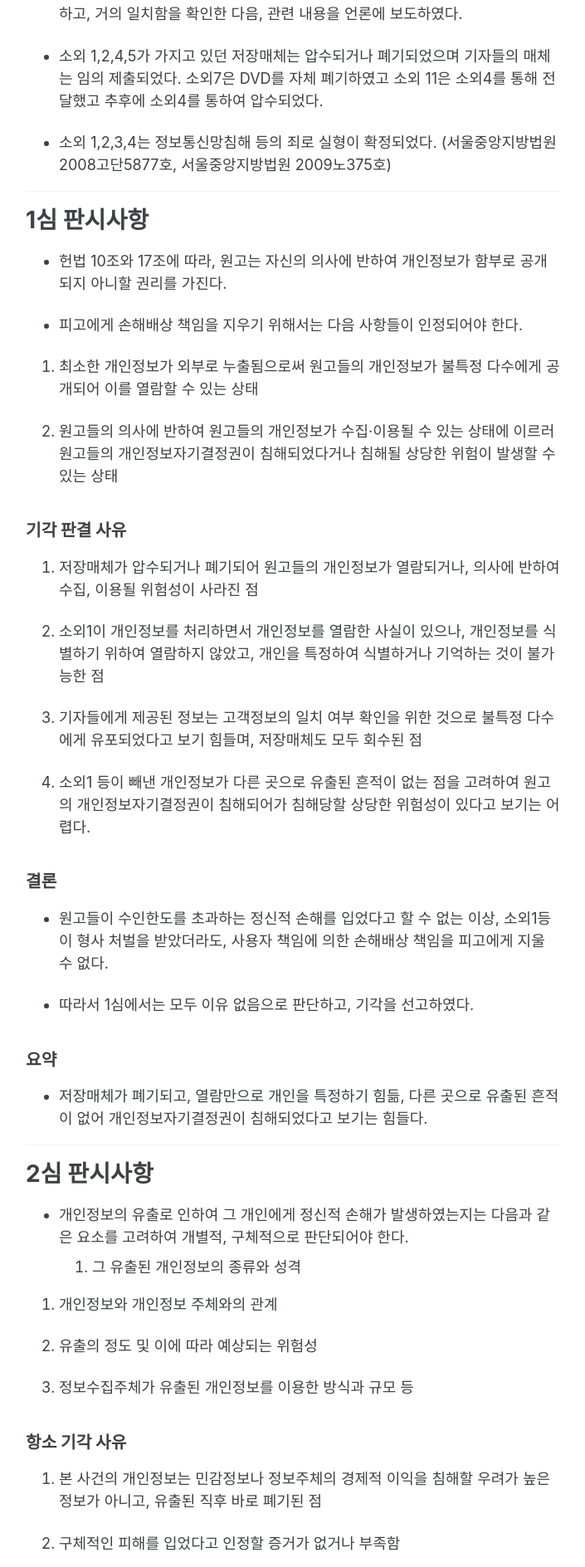
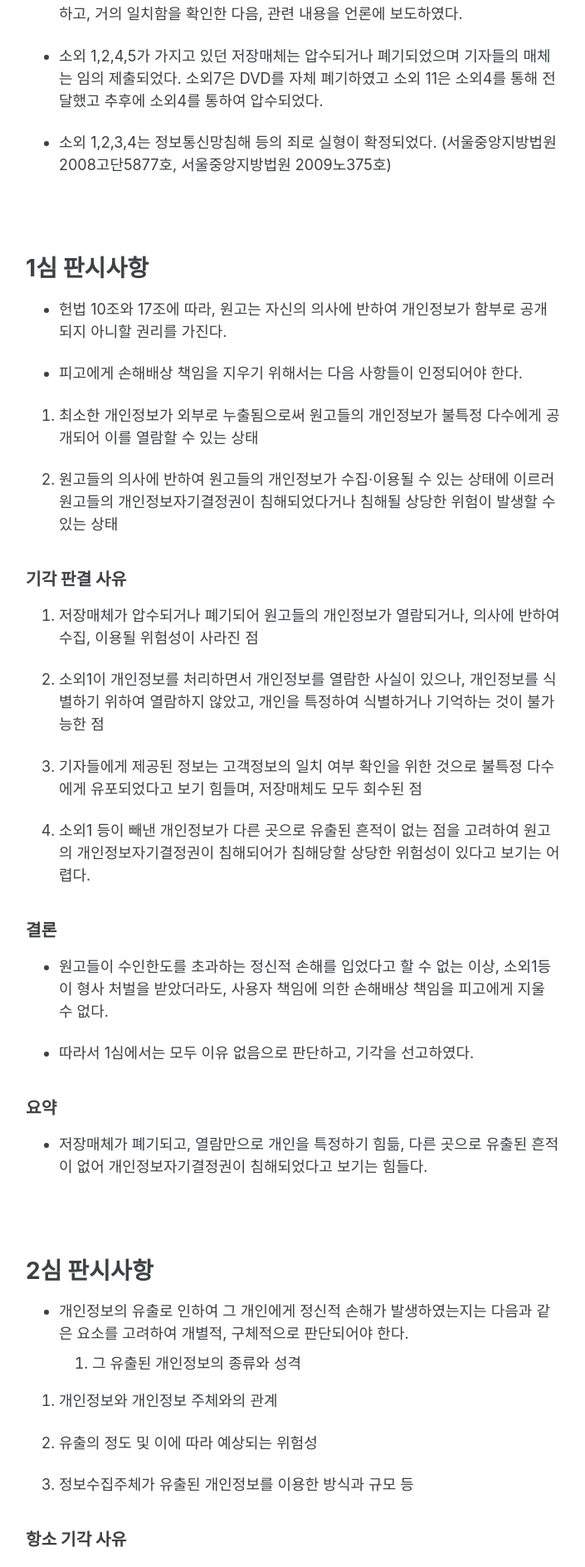
Before and after one commit to DongkilShin1/op2gs2.github.io, a Jekyll site: the page built from _posts/2021/개인정보보호법/2021-06-20-GS칼텍스 개인정보 유출사건 판결문 정리.md, in a window 1280 px wide. Shown: the part 1219-3107 px from the top of the page at 83% size, without its empty margins (287-992 px from the left). Built offline with Jekyll 4.4.1, drawn with Linux system fonts in a browser that asks for light colours; cached includes are drawn as plain includes; comment, search, counter and statistics services are not loaded.

Commit message:
CHANGE Post

```diff
--- a/_posts/2021/개인정보보호법/2021-06-20-GS칼텍스 개인정보 유출사건 판결문 정리.md
+++ b/_posts/2021/개인정보보호법/2021-06-20-GS칼텍스 개인정보 유출사건 판결문 정리.md
@@ -39,7 +39,8 @@ last_modified_at: 2021-06-20T16:50:30+09:00
 
 - 소외 1,2,3,4는 정보통신망침해 등의 죄로 실형이 확정되었다. (서울중앙지방법원 2008고단5877호, 서울중앙지방법원 2009노375호)
 
----
+<br>
+<br>
 
 # 1심 판시사항
 - 헌법 10조와 17조에 따라, 원고는 자신의 의사에 반하여 개인정보가 함부로 공개되지 아니할 권리를 가진다.
@@ -70,7 +71,8 @@ last_modified_at: 2021-06-20T16:50:30+09:00
 - 저장매체가 폐기되고, 열람만으로 개인을 특정하기 힘듦, 다른 곳으로 유출된 흔적이 없어 개인정보자기결정권이 침해되었다고 보기는 힘들다.
 
 
-----
+<br>
+<br>
 
 # 2심 판시사항
 
@@ -98,7 +100,8 @@ last_modified_at: 2021-06-20T16:50:30+09:00
 - 유출된 정보는 정보주체의 민감정보 등이 아니며 바로 폐기됨, 유출로 인한 구체적인 피해가 없고, 유출된 사실만으로 정신적인 피해가 있을 것으로 판단하기 힘들기에, 기각됨
 
 
-----
+<br>
+<br>
 
 # 3심 판시사항
 
@@ -134,7 +137,8 @@ last_modified_at: 2021-06-20T16:50:30+09:00
 
 
 
-
+<br>
+<br>
 
 # [부록] 사건의 개요 (요약)
 
@@ -142,7 +146,8 @@ last_modified_at: 2021-06-20T16:50:30+09:00
 
 
 
-
+<br>
+<br>
 
 # 참고자료
 
```
Also changed, not shown: _posts/2021/개인정보보호법/2021-06-20-2016도13263판결문 정리.md (+6 -2 lines), _posts/2021/개인정보보호법/2021-06-20-주민등록법 제7조 제3항 등 위헌소원 판결문 정리.md (+11 -5 lines).
